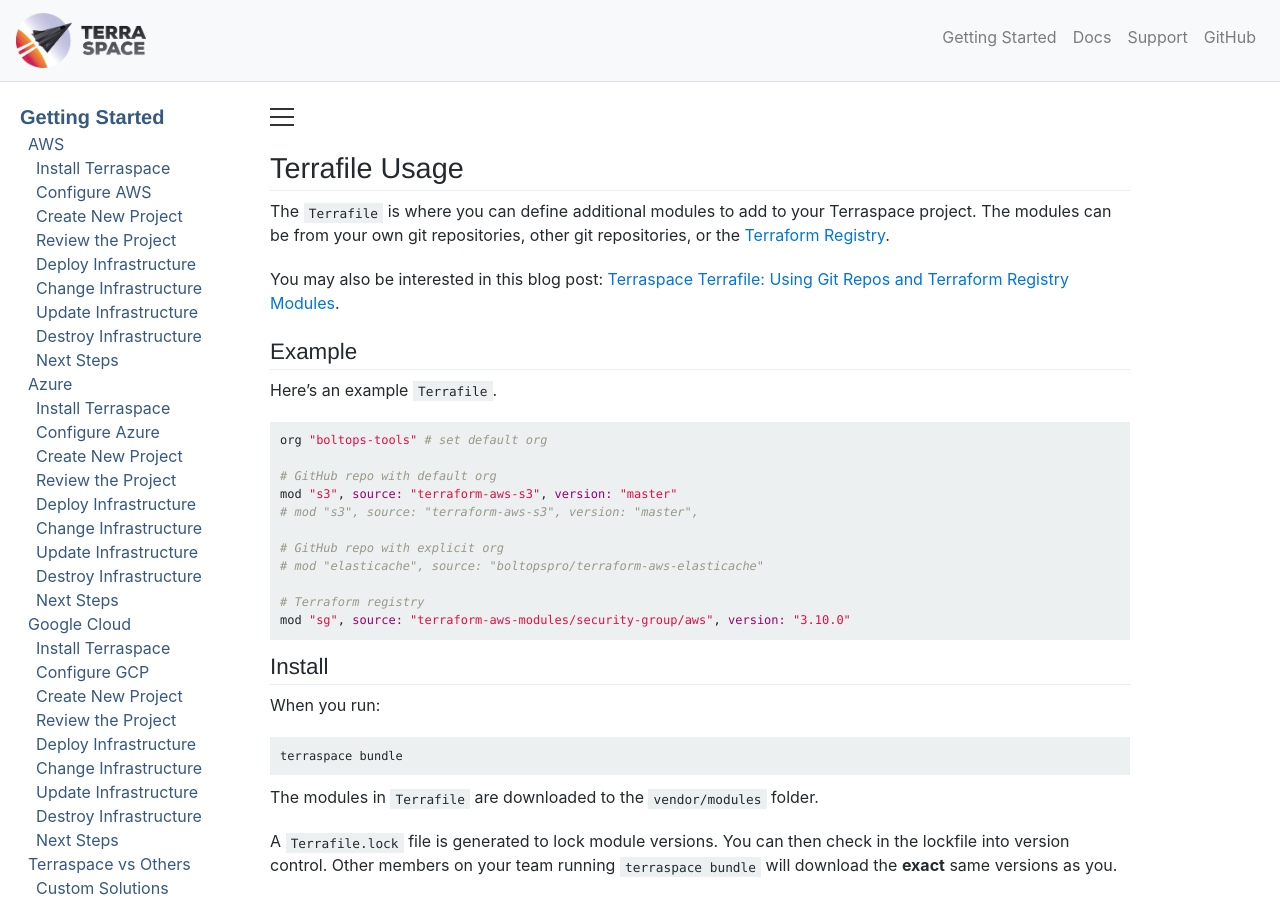
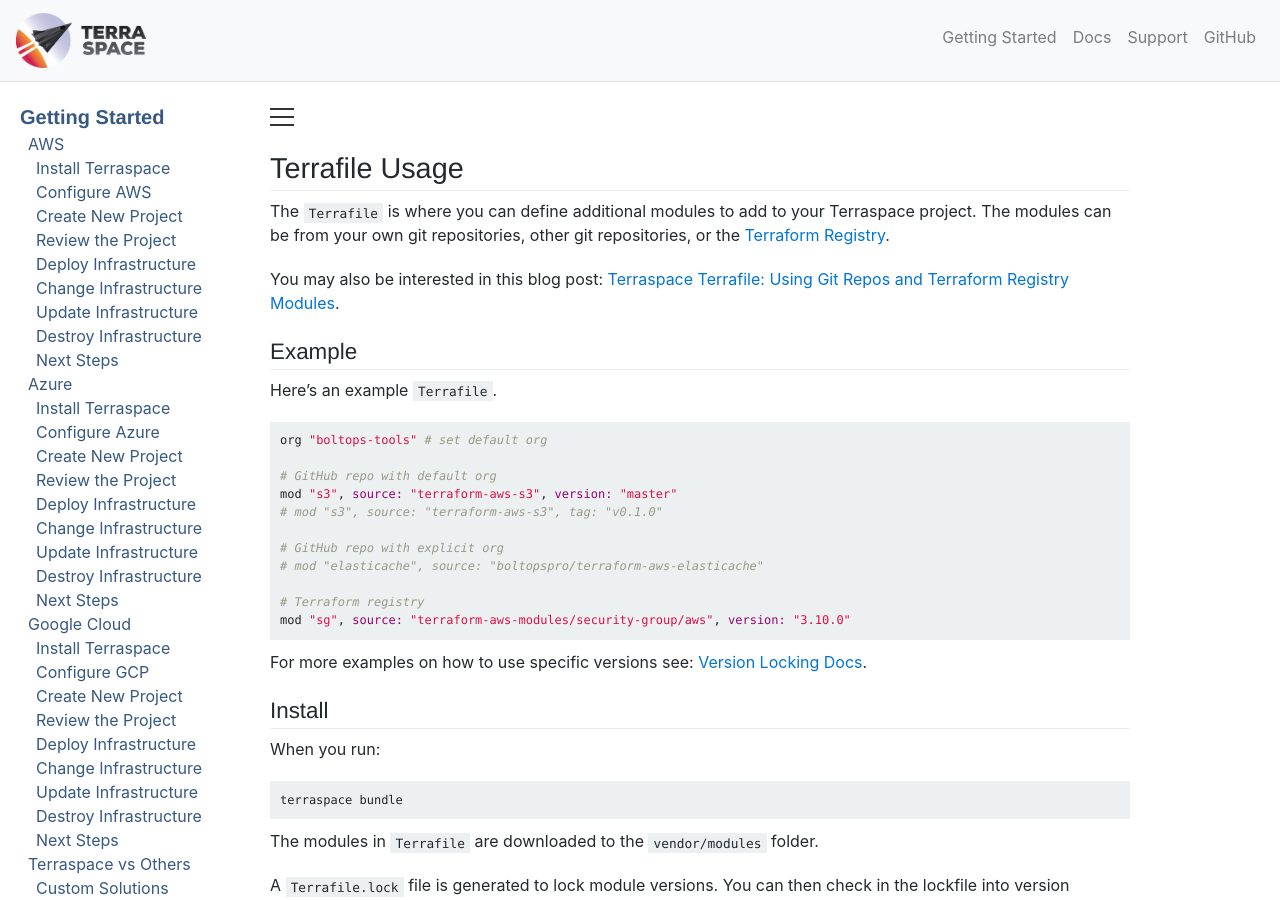
Before and after one commit to boltops-tools/terraspace-docs, a Jekyll site: the page built from _docs/terrafile/usage.md, in a window 1280 px wide and 900 px high. Built offline with Jekyll 4.4.1, drawn with Linux system fonts in a browser that asks for light colours; a script that is not in the unit is left out.

Commit message:
update terrafile docs

````diff
--- a/_docs/terrafile/usage.md
+++ b/_docs/terrafile/usage.md
@@ -13,7 +13,7 @@
 
 # GitHub repo with default org
 mod "s3", source: "terraform-aws-s3", version: "master"
-# mod "s3", source: "terraform-aws-s3", version: "master",
+# mod "s3", source: "terraform-aws-s3", tag: "v0.1.0"
 
 # GitHub repo with explicit org
 # mod "elasticache", source: "boltopspro/terraform-aws-elasticache"
@@ -21,6 +21,8 @@
 # Terraform registry
 mod "sg", source: "terraform-aws-modules/security-group/aws", version: "3.10.0"
 ```
+
+For more examples on how to use specific versions see: [Version Locking Docs]({% link _docs/terrafile/version-locking.md %}).
 
 ## Install
 
````
